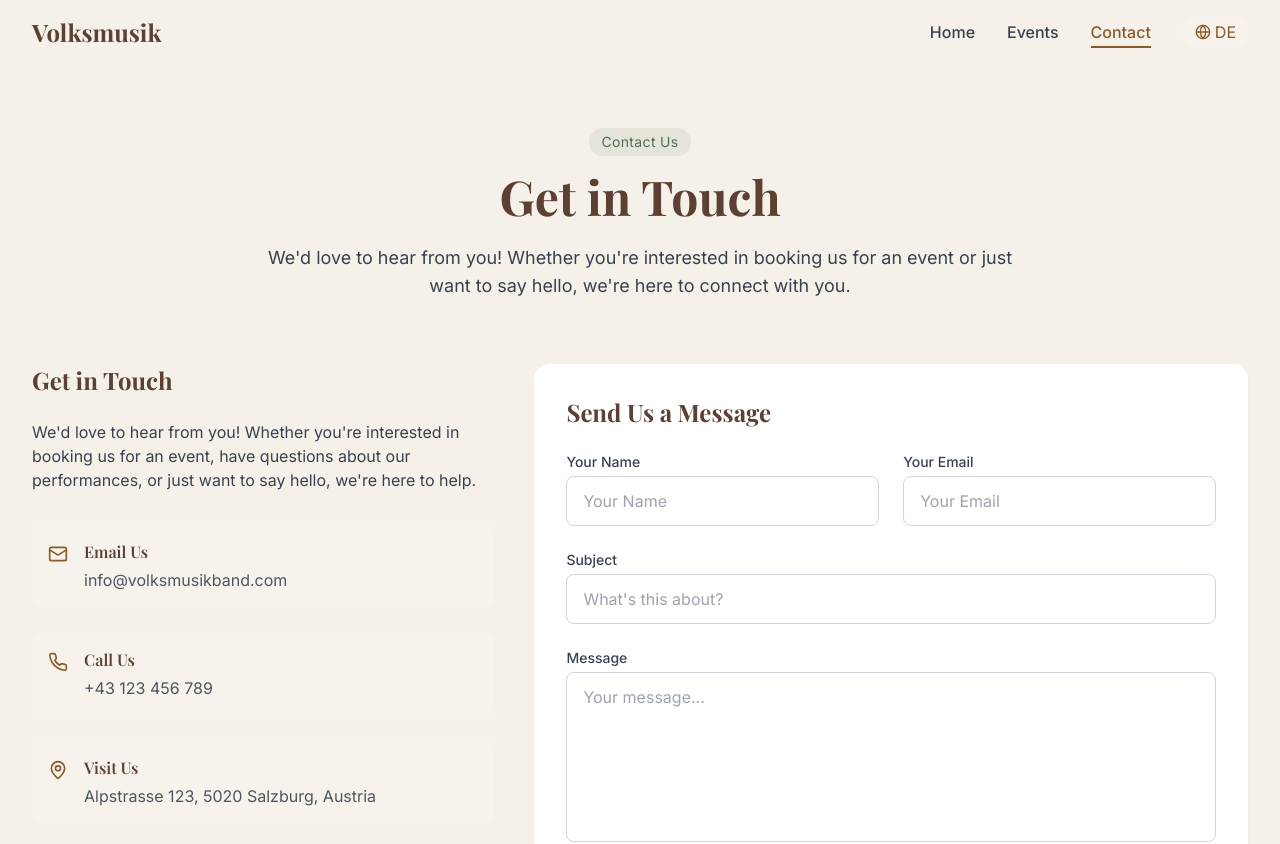
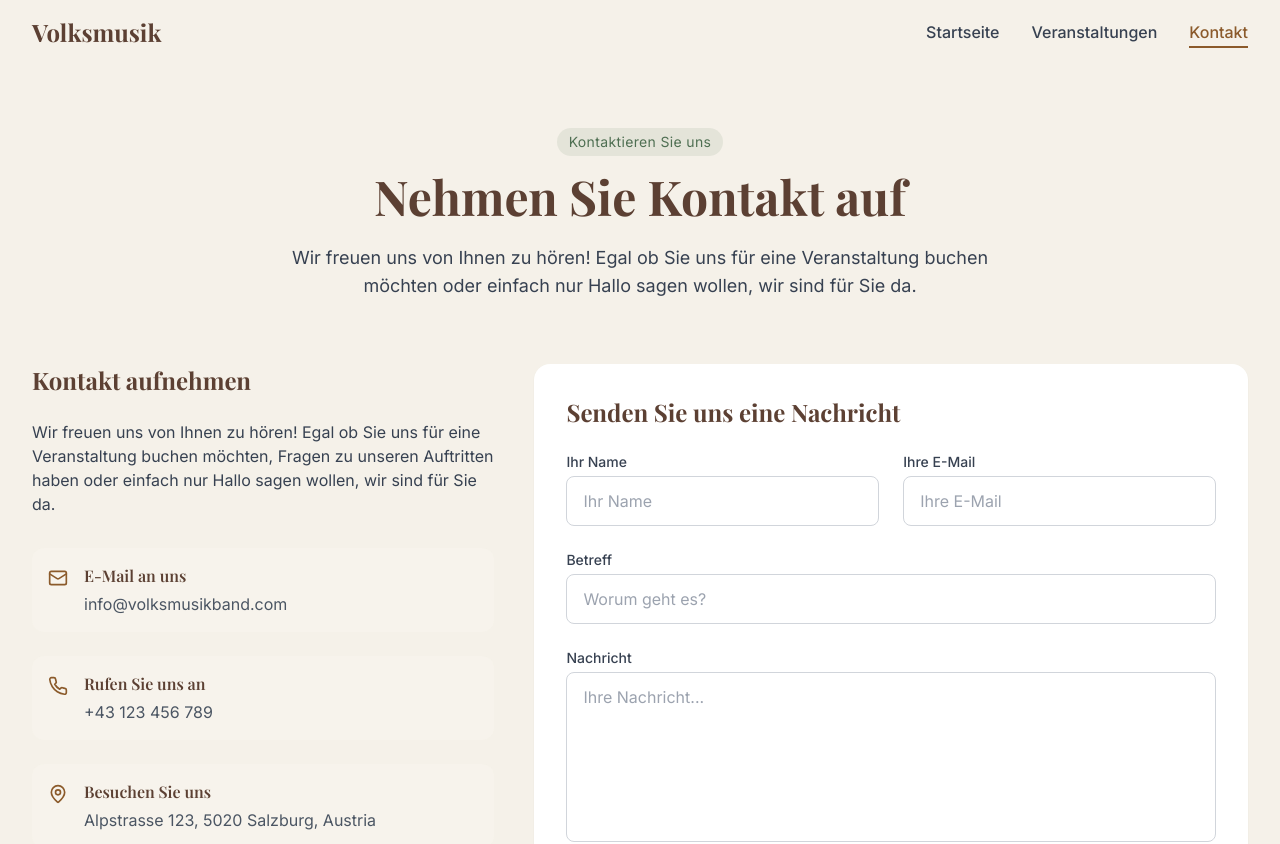
Before and after one commit to stefwh/band-landing-page, a React (Vite) app: page /contact in a window 1280 px wide. Shown: the top 844 px of the page. Built offline with nearby package versions, Linux system fonts and the light colour scheme.

Commit message:
Remove language functionality and use German only

```diff
--- a/src/components/layout/Navbar.tsx
+++ b/src/components/layout/Navbar.tsx
@@ -1,14 +1,14 @@
 
 import React, { useState, useEffect } from 'react';
 import { Link, useLocation } from 'react-router-dom';
-import { Menu, X, Globe } from 'lucide-react';
+import { Menu, X } from 'lucide-react';
 import { useLanguage } from '../../contexts/LanguageContext';
 
 const Navbar = () => {
   const [isScrolled, setIsScrolled] = useState(false);
   const [isMobileMenuOpen, setIsMobileMenuOpen] = useState(false);
   const location = useLocation();
-  const { language, setLanguage, t } = useLanguage();
+  const { t } = useLanguage();
 
   useEffect(() => {
     const handleScroll = () => {
@@ -25,10 +25,6 @@ const Navbar = () => {
 
   const closeMobileMenu = () => {
     setIsMobileMenuOpen(false);
-  };
-
-  const toggleLanguage = () => {
-    setLanguage(language === 'en' ? 'de' : 'en');
   };
 
   const navLinks = [
@@ -69,32 +65,14 @@ const Navbar = () => {
                 {link.name}
               </Link>
             ))}
-
-            {/* Language Toggle */}
-            <button
-              onClick={toggleLanguage}
-              className="flex items-center space-x-1 px-3 py-1 rounded-full text-folk-brown bg-folk-cream/50 hover:bg-folk-cream transition-colors"
-            >
-              <Globe size={16} />
-              <span>{language === 'en' ? 'DE' : 'EN'}</span>
-            </button>
           </div>
 
           {/* Mobile Menu Button */}
-          <div className="md:hidden flex items-center space-x-3">
-            {/* Language Toggle for Mobile */}
-            <button
-              onClick={toggleLanguage}
-              className="flex items-center space-x-1 px-2 py-1 rounded-full text-folk-brown bg-folk-cream/50 hover:bg-folk-cream transition-colors"
-            >
-              <Globe size={14} />
-              <span className="text-sm">{language === 'en' ? 'DE' : 'EN'}</span>
-            </button>
-
+          <div className="md:hidden">
             <button
               className="p-2 text-folk-darkBrown"
               onClick={toggleMobileMenu}
-              aria-label={isMobileMenuOpen ? "Close menu" : "Open menu"}
+              aria-label={isMobileMenuOpen ? "Menü schließen" : "Menü öffnen"}
             >
               {isMobileMenuOpen ? <X size={24} /> : <Menu size={24} />}
             </button>
--- a/src/contexts/LanguageContext.tsx
+++ b/src/contexts/LanguageContext.tsx
@@ -1,63 +1,11 @@
 
-import React, { createContext, useContext, useState, ReactNode } from 'react';
-
-type Language = 'en' | 'de';
+import React, { createContext, useContext, ReactNode } from 'react';
 
 type TranslationsType = {
-  [key in Language]: {
   [key: string]: string;
-  };
 };
 
 const translations: TranslationsType = {
-  en: {
-    // Navigation
-    'nav.home': 'Home',
-    'nav.events': 'Events',
-    'nav.contact': 'Contact',
-
-    // Home Page
-    'home.hero.title': 'Traditional Alpine Folk Music',
-    'home.hero.subtitle': 'Experience the authentic sounds of the Alps',
-    'home.hero.cta': 'See Upcoming Events',
-
-    'home.about.tagline': 'Our Story',
-    'home.about.title': 'Authentic Alpine Traditions',
-    'home.about.description': 'We are a passionate group of musicians dedicated to preserving and sharing the rich traditions of Alpine folk music. With authentic instruments and traditional arrangements, we bring the spirit of the mountains to every performance.',
-
-    'home.events.tagline': 'Join Us',
-    'home.events.title': 'Upcoming Performances',
-    'home.events.viewAll': 'View All Events',
-
-    // Events Page
-    'events.tagline': 'Our Schedule',
-    'events.title': 'Upcoming & Past Events',
-    'events.description': 'Join us at these events to experience the rich tradition of Volksmusik. From intimate concerts to festive celebrations, our performances bring Alpine folk music to life.',
-
-    // Contact Page
-    'contact.tagline': 'Contact Us',
-    'contact.title': 'Get in Touch',
-    'contact.description': 'We\'d love to hear from you! Whether you\'re interested in booking us for an event or just want to say hello, we\'re here to connect with you.',
-
-    'contact.getInTouch': 'Get in Touch',
-    'contact.getInTouchText': 'We\'d love to hear from you! Whether you\'re interested in booking us for an event, have questions about our performances, or just want to say hello, we\'re here to help.',
-    'contact.sendMessage': 'Send Us a Message',
-
-    'contact.emailUs': 'Email Us',
-    'contact.callUs': 'Call Us',
-    'contact.visitUs': 'Visit Us',
-
-    'contact.form.name': 'Your Name',
-    'contact.form.email': 'Your Email',
-    'contact.form.subject': 'Subject',
-    'contact.form.subjectPlaceholder': 'What\'s this about?',
-    'contact.form.message': 'Message',
-    'contact.form.messagePlaceholder': 'Your message...',
-    'contact.form.send': 'Send Message',
-    'contact.form.sending': 'Sending...',
-    'contact.form.success': 'Your message has been sent!',
-  },
-  de: {
   // Navigation
   'nav.home': 'Startseite',
   'nav.events': 'Veranstaltungen',
@@ -103,18 +51,13 @@ const translations: TranslationsType = {
   'contact.form.send': 'Nachricht senden',
   'contact.form.sending': 'Wird gesendet...',
   'contact.form.success': 'Ihre Nachricht wurde gesendet!',
-  }
 };
 
 type LanguageContextType = {
-  language: Language;
-  setLanguage: (lang: Language) => void;
   t: (key: string) => string;
 };
 
 const defaultContext: LanguageContextType = {
-  language: 'en',
-  setLanguage: () => {},
   t: () => '',
 };
 
@@ -123,16 +66,9 @@ const LanguageContext = createContext<LanguageContextType>(defaultContext);
 export const useLanguage = () => useContext(LanguageContext);
 
 export const LanguageProvider: React.FC<{ children: ReactNode }> = ({ children }) => {
-  const [language, setLanguage] = useState<Language>('en');
-
   const t = (key: string): string => {
-    if (translations[language] && translations[language][key]) {
-      return translations[language][key];
-    }
-
-    // Fallback to English if translation doesn't exist
-    if (translations.en && translations.en[key]) {
-      return translations.en[key];
+    if (translations[key]) {
+      return translations[key];
     }
 
     // Return the key if no translation found
@@ -140,7 +76,7 @@ export const LanguageProvider: React.FC<{ children: ReactNode }> = ({ children }
   };
 
   return (
-    <LanguageContext.Provider value={{ language, setLanguage, t }}>
+    <LanguageContext.Provider value={{ t }}>
       {children}
     </LanguageContext.Provider>
   );
--- a/src/pages/Index.tsx
+++ b/src/pages/Index.tsx
@@ -7,8 +7,6 @@ import Navbar from '../components/layout/Navbar';
 import { useLanguage } from '../contexts/LanguageContext';
 
 const Index = () => {
-  // We'll include useLanguage here even though we're not directly using it
-  // in this component, as it may be needed for future translations
   const { t } = useLanguage();
 
   return (
```
Lines whose indentation alone changed are shown as unchanged.
